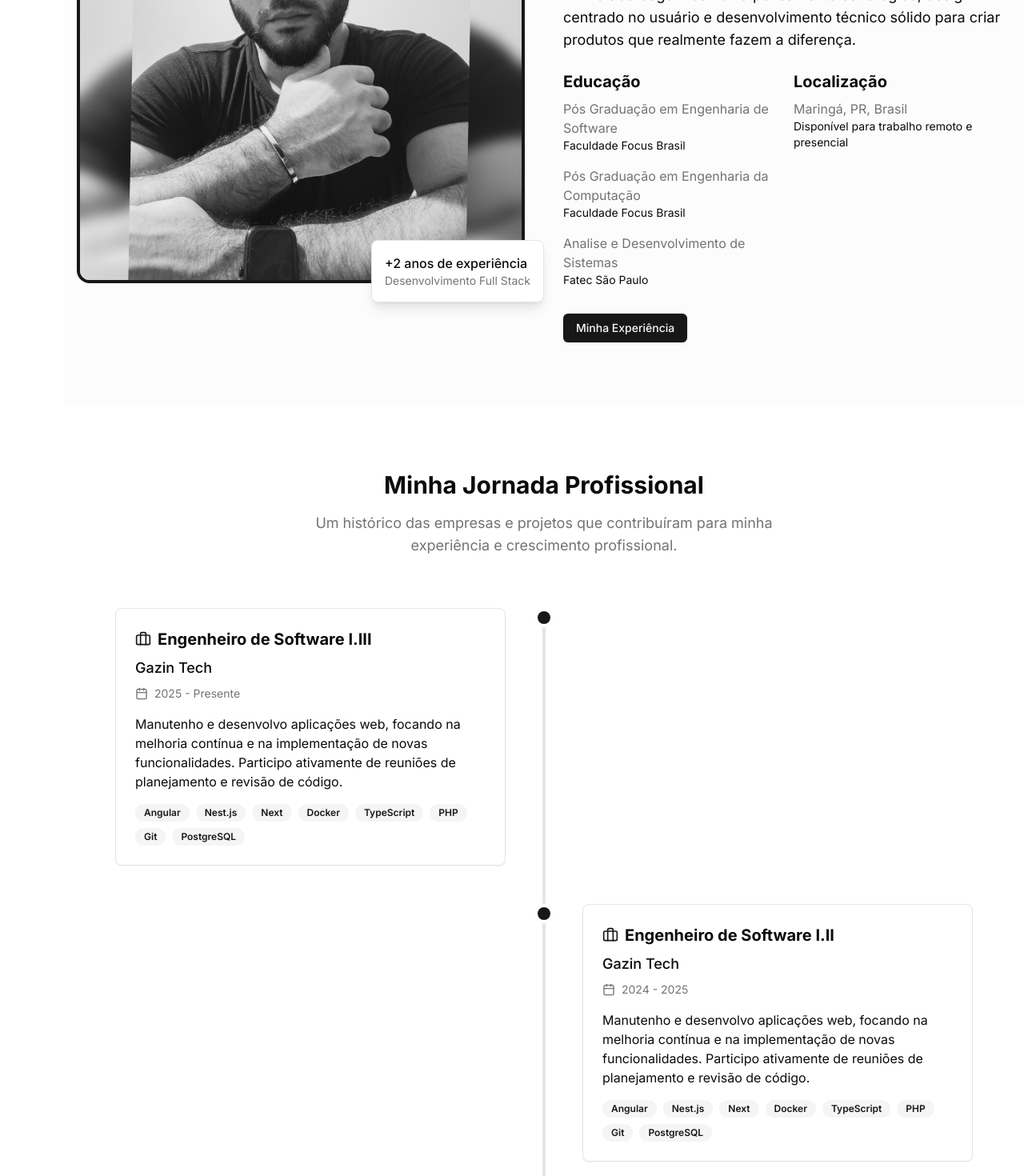
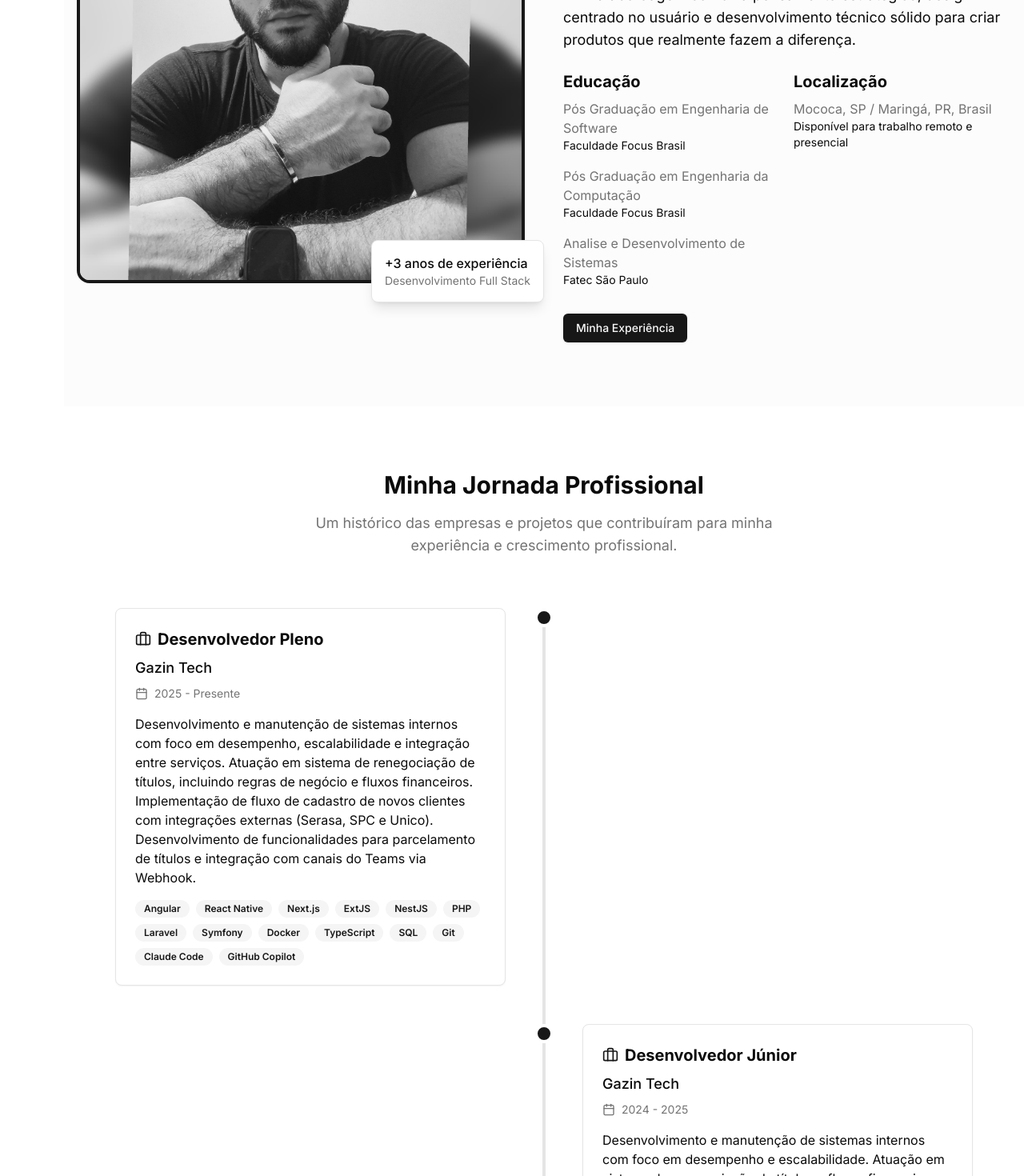
Before and after one commit to BrunomelloxD/meu-portfolio, a Next.js app: page / in a window 1280 px wide. Shown: the part 1160-2630 px from the top of the page at 80% size. Built offline with nearby package versions, Linux system fonts and the light colour scheme; no server answers.

Commit message:
docs: update experience information in portfolio

```diff
--- a/components/contact-section.tsx
+++ b/components/contact-section.tsx
@@ -207,7 +207,7 @@
               </div>
               <div>
                 <h4 className="font-medium mb-1">Localização</h4>
-                <p className="text-muted-foreground">Maringá, PR, Brasil</p>
+                <p className="text-muted-foreground">Mococa, SP / Maringá, PR, Brasil</p>
                 <p className="text-sm mt-1">Disponível para trabalho remoto/presencial, e reuniões presenciais</p>
               </div>
             </CardContent>
--- a/components/experience-timeline.tsx
+++ b/components/experience-timeline.tsx
@@ -8,21 +8,21 @@
 const experiences = [
   {
     id: 1,
-    role: "Engenheiro de Software I.III",
+    role: "Desenvolvedor Pleno",
     company: "Gazin Tech",
     period: "2025 - Presente",
     description:
-      "Manutenho e desenvolvo aplicações web, focando na melhoria contínua e na implementação de novas funcionalidades. Participo ativamente de reuniões de planejamento e revisão de código.",
-    technologies: ["Angular", "Nest.js", "Next", "Docker", "TypeScript", "PHP", "Git", "PostgreSQL"],
+      "Desenvolvimento e manutenção de sistemas internos com foco em desempenho, escalabilidade e integração entre serviços. Atuação em sistema de renegociação de títulos, incluindo regras de negócio e fluxos financeiros. Implementação de fluxo de cadastro de novos clientes com integrações externas (Serasa, SPC e Unico). Desenvolvimento de funcionalidades para parcelamento de títulos e integração com canais do Teams via Webhook.",
+    technologies: ["Angular", "React Native", "Next.js", "ExtJS", "NestJS", "PHP", "Laravel", "Symfony", "Docker", "TypeScript", "SQL", "Git", "Claude Code", "GitHub Copilot"],
   },
   {
     id: 2,
-    role: "Engenheiro de Software I.II",
+    role: "Desenvolvedor Júnior",
     company: "Gazin Tech",
     period: "2024 - 2025",
     description:
-      "Manutenho e desenvolvo aplicações web, focando na melhoria contínua e na implementação de novas funcionalidades. Participo ativamente de reuniões de planejamento e revisão de código.",
-    technologies: ["Angular", "Nest.js", "Next", "Docker", "TypeScript", "PHP", "Git", "PostgreSQL"],
+      "Desenvolvimento e manutenção de sistemas internos com foco em desempenho e escalabilidade. Atuação em sistema de renegociação de títulos e fluxos financeiros. Desenvolvimento de funcionalidades para parcelamento de títulos, incluindo cálculos e validações. Integração com avisos em canais do Teams (PHP/Webhook).",
+    technologies: ["Angular", "React Native", "Next.js", "ExtJS", "NestJS", "PHP", "Laravel", "Symfony", "Slim", "Docker", "TypeScript", "SQL", "Git"],
   },
   {
     id: 3,
@@ -30,8 +30,8 @@
     company: "Alares Internet",
     period: "2023 - 2024",
     description:
-      "Desenvolvi e mantive aplicações web de alta performance, trabalhando tanto no frontend quanto no backend. Implementei novas funcionalidades e otimizei sistemas existentes. Participei ativamente no desenvolvimento do e-commerce Alares Internet: www.alaresinternet.com.br",
-    technologies: ["Nest.js", "Docker", "TypeScript", "PHP", "Git", "Prisma", "PostgreSQL"],
+      "Participação ativa no desenvolvimento do e-commerce da Alares Internet (www.alaresinternet.com.br), contribuindo para a evolução da plataforma e melhoria da experiência do usuário. Desenvolvimento e manutenção de sistemas internos garantindo estabilidade e escalabilidade. Integração com Elasticsearch para otimização de buscas e performance de consultas. Desenvolvimento de sistema de Flyers Digitais.",
+    technologies: ["NestJS", "PHP", "Laravel", "Docker", "TypeScript", "SQL", "Prisma", "Git", "Elasticsearch"],
   }
 ]
 
--- a/components/skills-cloud.tsx
+++ b/components/skills-cloud.tsx
@@ -14,6 +14,8 @@
       { name: "Angular", level: 40 },
       { name: "TypeScript", level: 75 },
       { name: "JavaScript", level: 90 },
+      { name: "Ext JS", level: 70 },
+      { name: "React Native", level: 60 },
       { name: "HTML/CSS", level: 80 },
       { name: "Tailwind CSS", level: 70 },
       { name: "Next.js", level: 65 },
@@ -24,13 +26,16 @@
     id: "backend",
     label: "Backend",
     skills: [
-      { name: "Node.js", level: 70 },
-      { name: "Express", level: 60 },
+      { name: "Node.js", level: 80 },
+      { name: "Express", level: 70 },
       { name: "NestJS", level: 80 },
       { name: "PHP", level: 75 },
+      { name: "Laravel", level: 75 },
+      { name: "Symfony", level: 75 },
+      { name: "Zend Framework", level: 75 },
+      { name: "PHPUnit", level: 75 },
       { name: "REST API", level: 90 },
-      { name: "PostgreSQL", level: 80 },
-      { name: "MySQL", level: 75 },
+      { name: "SQL", level: 90 }
     ],
   },
   {
@@ -44,6 +49,7 @@
       { name: "Jira", level: 85 },
       { name: "Performance", level: 75 },
       { name: "Acessibilidade", level: 60 },
+      { name: "ElasticSearch", level: 60 },
     ],
   },
 ]
--- a/lib/constants.ts
+++ b/lib/constants.ts
@@ -27,8 +27,8 @@
 export const PERSONAL_INFO = {
   name: "Bruno Mello",
   role: "Engenheiro de Software Full Stack",
-  location: "Maringá, PR, Brasil",
-  experience: "+2 anos de experiência",
+  location: "Mococa, SP / Maringá, PR, Brasil",
+  experience: "+3 anos de experiência",
   experienceType: "Desenvolvimento Full Stack",
 } as const
 
```
